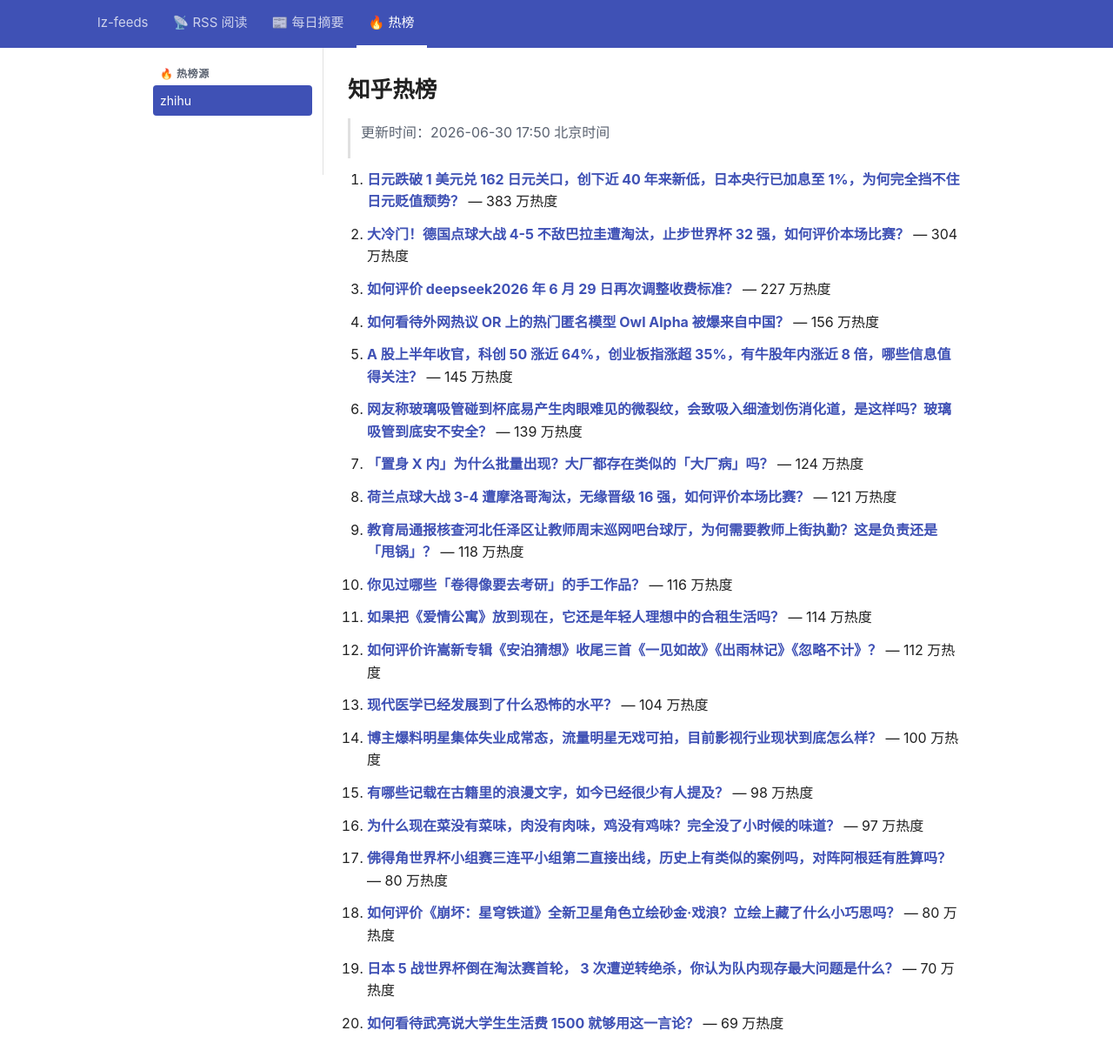
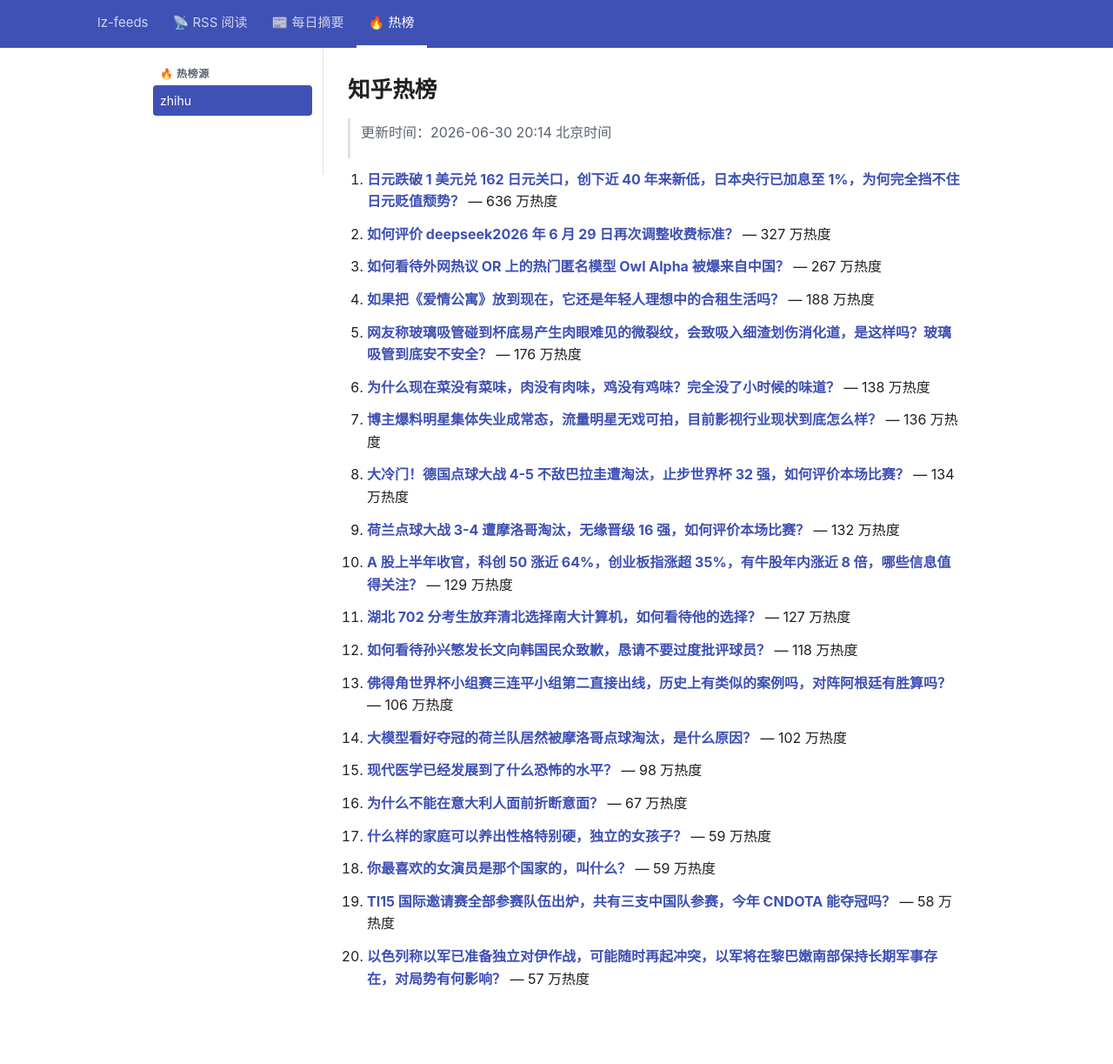
Before and after one commit to lizhang0101/lz-feeds, a Jekyll site: the page built from _hotlist/zhihu.md, in a window 1280 px wide and 1253 px high. Shown: the top 1223 px of the window at 87% size. Built offline with Jekyll 4.4.1, drawn with Linux system fonts in a browser that asks for light colours.

Commit message:
hotlist: 2026-06-30T12:14Z

```diff
--- a/_hotlist/zhihu.md
+++ b/_hotlist/zhihu.md
@@ -1,48 +1,48 @@
 ---
-updated: 2026-06-30 17:50 北京时间
+updated: 2026-06-30 20:14 北京时间
 count: 20
 ---
 
 # 知乎热榜
 
-> 更新时间：2026-06-30 17:50 北京时间
+> 更新时间：2026-06-30 20:14 北京时间
 
-1. **[日元跌破 1 美元兑 162 日元关口，创下近 40 年来新低，日本央行已加息至 1%，为何完全挡不住日元贬值颓势？](https://www.zhihu.com/question/2055222122289558459)** — 383 万热度
+1. **[日元跌破 1 美元兑 162 日元关口，创下近 40 年来新低，日本央行已加息至 1%，为何完全挡不住日元贬值颓势？](https://www.zhihu.com/question/2055222122289558459)** — 636 万热度
 
-2. **[大冷门！德国点球大战 4-5 不敌巴拉圭遭淘汰，止步世界杯 32 强，如何评价本场比赛？](https://www.zhihu.com/question/2054885142036833997)** — 304 万热度
+2. **[如何评价 deepseek2026 年 6 月 29 日再次调整收费标准？](https://www.zhihu.com/question/2055040930516824522)** — 327 万热度
 
-3. **[如何评价 deepseek2026 年 6 月 29 日再次调整收费标准？](https://www.zhihu.com/question/2055040930516824522)** — 227 万热度
+3. **[如何看待外网热议 OR 上的热门匿名模型 Owl Alpha 被爆来自中国？](https://www.zhihu.com/question/2055052533110937112)** — 267 万热度
 
-4. **[如何看待外网热议 OR 上的热门匿名模型 Owl Alpha 被爆来自中国？](https://www.zhihu.com/question/2055052533110937112)** — 156 万热度
+4. **[如果把《爱情公寓》放到现在，它还是年轻人理想中的合租生活吗？](https://www.zhihu.com/question/2048064764694245412)** — 188 万热度
 
-5. **[A 股上半年收官，科创 50 涨近 64%，创业板指涨超 35%，有牛股年内涨近 8 倍，哪些信息值得关注？](https://www.zhihu.com/question/2055219508588155451)** — 145 万热度
+5. **[网友称玻璃吸管碰到杯底易产生肉眼难见的微裂纹，会致吸入细渣划伤消化道，是这样吗？玻璃吸管到底安不安全？](https://www.zhihu.com/question/2054901718014488895)** — 176 万热度
 
-6. **[网友称玻璃吸管碰到杯底易产生肉眼难见的微裂纹，会致吸入细渣划伤消化道，是这样吗？玻璃吸管到底安不安全？](https://www.zhihu.com/question/2054901718014488895)** — 139 万热度
+6. **[为什么现在菜没有菜味，肉没有肉味，鸡没有鸡味？完全没了小时候的味道？](https://www.zhihu.com/question/2051995159957607218)** — 138 万热度
 
-7. **[「置身 X 内」为什么批量出现？大厂都存在类似的「大厂病」吗？](https://www.zhihu.com/question/2053972383405552492)** — 124 万热度
+7. **[博主爆料明星集体失业成常态，流量明星无戏可拍，目前影视行业现状到底怎么样？](https://www.zhihu.com/question/2055214660853266021)** — 136 万热度
 
-8. **[荷兰点球大战 3-4 遭摩洛哥淘汰，无缘晋级 16 强，如何评价本场比赛？](https://www.zhihu.com/question/2054883065927939373)** — 121 万热度
+8. **[大冷门！德国点球大战 4-5 不敌巴拉圭遭淘汰，止步世界杯 32 强，如何评价本场比赛？](https://www.zhihu.com/question/2054885142036833997)** — 134 万热度
 
-9. **[教育局通报核查河北任泽区让教师周末巡网吧台球厅，为何需要教师上街执勤？这是负责还是「甩锅」？](https://www.zhihu.com/question/2052711823577707174)** — 118 万热度
+9. **[荷兰点球大战 3-4 遭摩洛哥淘汰，无缘晋级 16 强，如何评价本场比赛？](https://www.zhihu.com/question/2054883065927939373)** — 132 万热度
 
-10. **[你见过哪些「卷得像要去考研」的手工作品？](https://www.zhihu.com/topic/2049932211311178031/hot)** — 116 万热度
+10. **[A 股上半年收官，科创 50 涨近 64%，创业板指涨超 35%，有牛股年内涨近 8 倍，哪些信息值得关注？](https://www.zhihu.com/question/2055219508588155451)** — 129 万热度
 
-11. **[如果把《爱情公寓》放到现在，它还是年轻人理想中的合租生活吗？](https://www.zhihu.com/question/2048064764694245412)** — 114 万热度
+11. **[湖北 702 分考生放弃清北选择南大计算机，如何看待他的选择？](https://www.zhihu.com/question/2055324594878113683)** — 127 万热度
 
-12. **[如何评价许嵩新专辑《安泊猜想》收尾三首《一见如故》《出雨林记》《忽略不计》？](https://www.zhihu.com/question/2055231742441690426)** — 112 万热度
+12. **[如何看待孙兴慜发长文向韩国民众致歉，恳请不要过度批评球员？](https://www.zhihu.com/question/2055212796250256751)** — 118 万热度
 
-13. **[现代医学已经发展到了什么恐怖的水平？](https://www.zhihu.com/question/24075060)** — 104 万热度
+13. **[佛得角世界杯小组赛三连平小组第二直接出线，历史上有类似的案例吗，对阵阿根廷有胜算吗？](https://www.zhihu.com/question/2054159485770232792)** — 106 万热度
 
-14. **[博主爆料明星集体失业成常态，流量明星无戏可拍，目前影视行业现状到底怎么样？](https://www.zhihu.com/question/2055214660853266021)** — 100 万热度
+14. **[大模型看好夺冠的荷兰队居然被摩洛哥点球淘汰，是什么原因？](https://www.zhihu.com/question/2055258218838898533)** — 102 万热度
 
-15. **[有哪些记载在古籍里的浪漫文字，如今已经很少有人提及？](https://www.zhihu.com/question/2052674403981431752)** — 98 万热度
+15. **[现代医学已经发展到了什么恐怖的水平？](https://www.zhihu.com/question/24075060)** — 98 万热度
 
-16. **[为什么现在菜没有菜味，肉没有肉味，鸡没有鸡味？完全没了小时候的味道？](https://www.zhihu.com/question/2051995159957607218)** — 97 万热度
+16. **[为什么不能在意大利人面前折断意面？](https://www.zhihu.com/question/1998599305938900152)** — 67 万热度
 
-17. **[佛得角世界杯小组赛三连平小组第二直接出线，历史上有类似的案例吗，对阵阿根廷有胜算吗？](https://www.zhihu.com/question/2054159485770232792)** — 80 万热度
+17. **[什么样的家庭可以养出性格特别硬，独立的女孩子？](https://www.zhihu.com/question/399331393)** — 59 万热度
 
-18. **[如何评价《崩坏：星穹铁道》全新卫星角色立绘砂金·戏浪？立绘上藏了什么小巧思吗？](https://www.zhihu.com/question/2055275381763093206)** — 80 万热度
+18. **[你最喜欢的女演员是那个国家的，叫什么？](https://www.zhihu.com/question/9216246199)** — 59 万热度
 
-19. **[日本 5 战世界杯倒在淘汰赛首轮， 3 次遭逆转绝杀，你认为队内现存最大问题是什么？](https://www.zhihu.com/question/2055187913390782220)** — 70 万热度
+19. **[TI15 国际邀请赛全部参赛队伍出炉，共有三支中国队参赛，今年 CNDOTA 能夺冠吗？](https://www.zhihu.com/question/2054895660294300601)** — 58 万热度
 
-20. **[如何看待武亮说大学生生活费 1500 就够用这一言论？](https://www.zhihu.com/question/2051621252389943216)** — 69 万热度
+20. **[以色列称以军已准备独立对伊作战，可能随时再起冲突，以军将在黎巴嫩南部保持长期军事存在，对局势有何影响？](https://www.zhihu.com/question/2055248001816432985)** — 57 万热度
```
